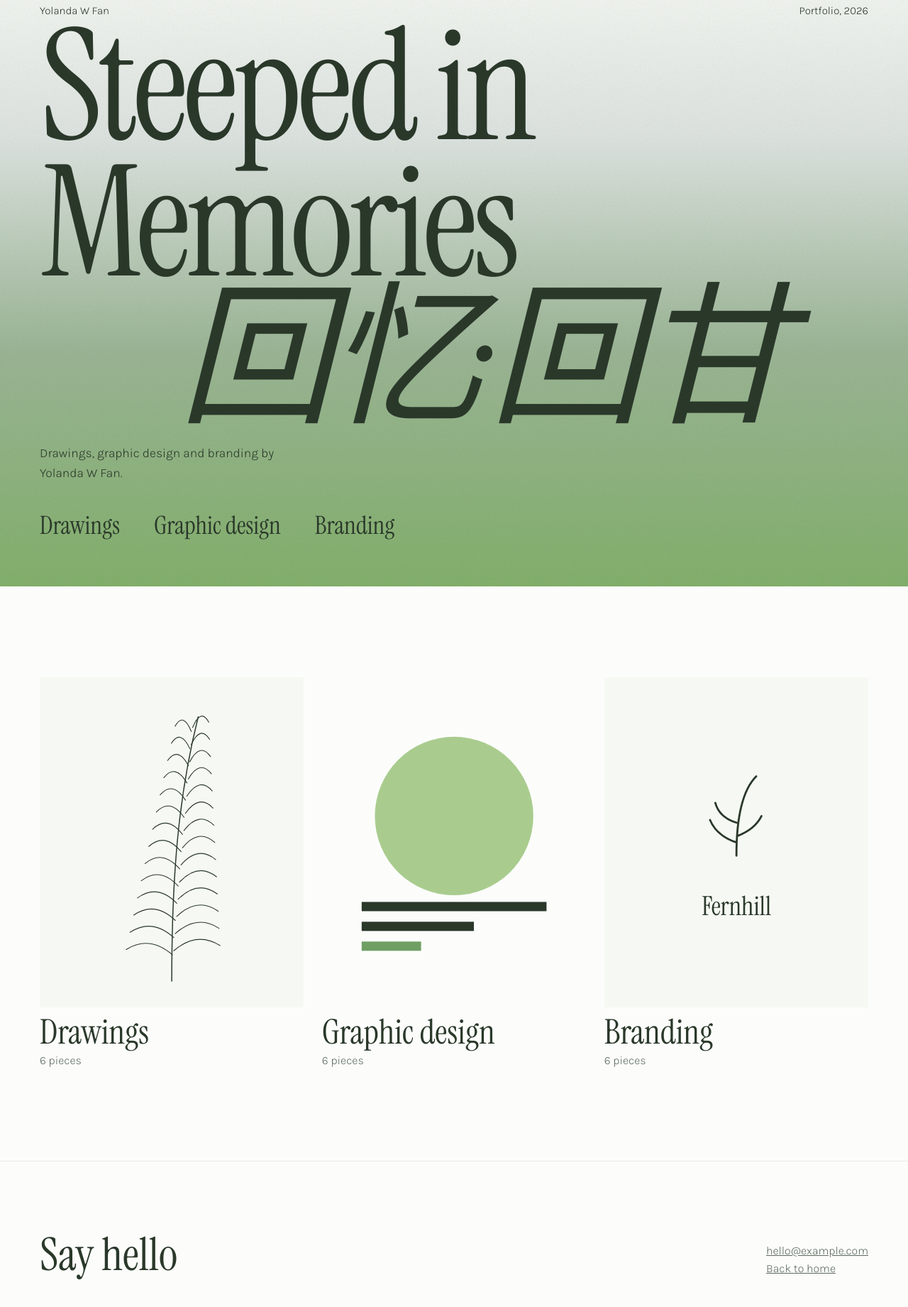
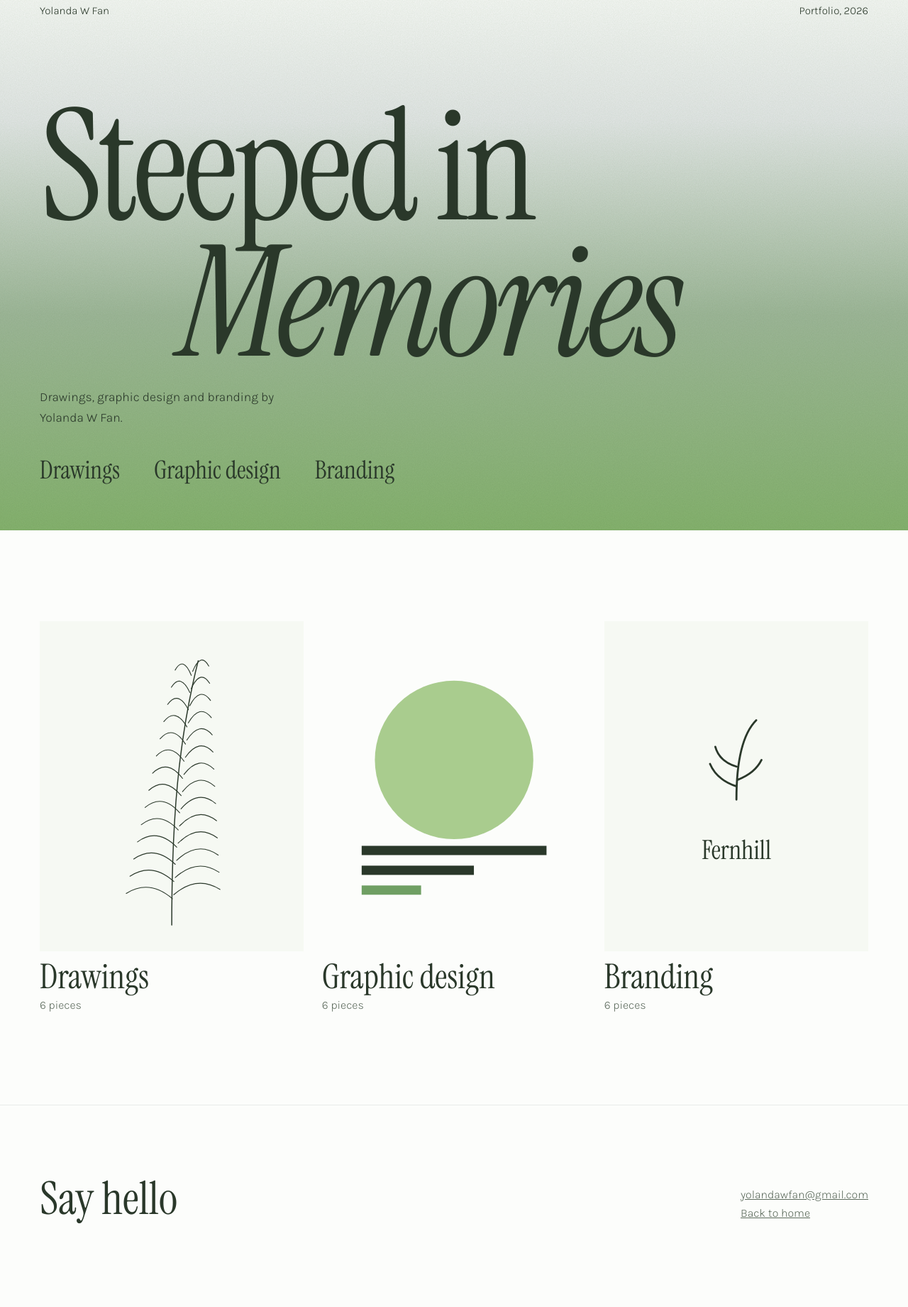
Before and after one commit to yolandaw-fan/portfolio, a plain HTML site: page index.html in a window 1280 px wide. Shown: the part 53-1894 px from the top of the page at 71% size. After the commit the page ends 1822 px from the top, so only its background shows below. Drawn offline with Linux system fonts and the light colour scheme.

Commit message:
Update index.html

```diff
--- a/index.html
+++ b/index.html
@@ -81,13 +81,13 @@ branding:{title:'Branding',blurb:'Identities for small studios, cafés and maker
 
 const fig=([t,svg,m])=>`<figure><div class="tile" role="img" aria-label="${t}">${svg}</div><figcaption><b>${t}</b><span>${m}</span></figcaption></figure>`;
 const NAV=cur=>`<nav aria-label="Portfolio sections">${Object.entries(ART).map(([k,v])=>`<a href="#${k}"${k===cur?' aria-current="page"':''}>${v.title}</a>`).join('')}</nav>`;
-const FOOT=`<footer><h3>Say hello</h3><p><a href="mailto:hello@example.com">hello@example.com</a><br><a href="#">Back to home</a></p></footer>`;
+const FOOT=`<footer><h3>Say hello</h3><p><a href="mailto:yolandawfan@gmail.com">yolandawfan@gmail.com</a><br><a href="#">Back to home</a></p></footer>`;
 function render(){
  const k=location.hash.slice(1),app=document.getElementById('app');
  if(ART[k]){document.title=ART[k].title+' — Yolanda W Fan';
   app.innerHTML=`<header class="hero small"><div class="top"><a href="#">Yolanda W Fan</a>${NAV(k)}</div><h1>${ART[k].title}</h1></header><section><div class="grid">${ART[k].items.map(fig).join('')}</div><div class="more">${Object.keys(ART).filter(x=>x!==k).map(x=>`<a href="#${x}">${ART[x].title}</a>`).join('')}</div></section>${FOOT}`;
  }else{document.title='Yolanda W Fan — Art Portfolio';
-  app.innerHTML=`<header class="hero"><div class="top"><span>Yolanda W Fan</span><span>Portfolio, 2026</span></div><div><h1>Steeped in Memories<em>回忆·回甘</em></h1><p class="lede">Drawings, graphic design and branding by Yolanda W Fan.</p><div class="index">${Object.entries(ART).map(([x,v])=>`<a href="#${x}">${v.title}</a>`).join('')}</div></div></header><section><div class="grid">${Object.entries(ART).map(([x,v])=>`<a class="cat" href="#${x}"><div class="tile">${v.items[0][1]}</div><h3>${v.title}</h3><p>${v.items.length} pieces</p></a>`).join('')}</div></section>${FOOT}`;}
+  app.innerHTML=`<header class="hero"><div class="top"><span>Yolanda W Fan</span><span>Portfolio, 2026</span></div><div><h1>Steeped in<em>Memories</em></h1><p class="lede">Drawings, graphic design and branding by Yolanda W Fan.</p><div class="index">${Object.entries(ART).map(([x,v])=>`<a href="#${x}">${v.title}</a>`).join('')}</div></div></header><section><div class="grid">${Object.entries(ART).map(([x,v])=>`<a class="cat" href="#${x}"><div class="tile">${v.items[0][1]}</div><h3>${v.title}</h3><p>${v.items.length} pieces</p></a>`).join('')}</div></section>${FOOT}`;}
  window.scrollTo(0,0);
 }
 addEventListener('hashchange',render);render();
```
